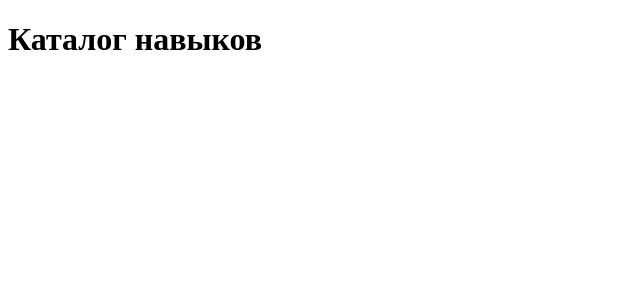
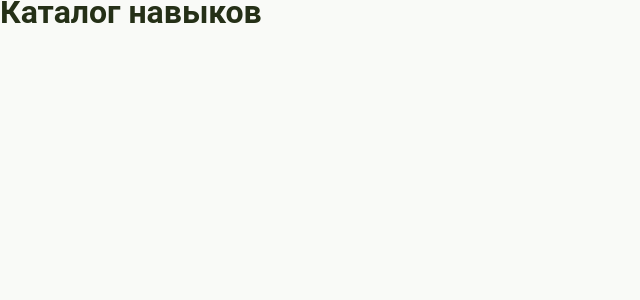
Before and after one commit to MVR75/skill-swap, a React (Vite) app: page / in a window 1280 px wide. Shown: the top 300 px of the page, without its empty margins (0-640 px from the left). Built offline with nearby package versions, Linux system fonts and the light colour scheme.

Commit message:
feat(styles): добававлены globals.css с CSS Reset и переменными

```diff
--- /dev/null
+++ b/src/app/globals.css
@@ -0,0 +1,128 @@
+*,
+*::before,
+*::after {
+  box-sizing: border-box;
+  margin: 0;
+  padding: 0;
+}
+
+ul,
+ol {
+  list-style: none;
+}
+
+a {
+  text-decoration: none;
+  color: inherit;
+}
+
+button {
+  background: none;
+  border: none;
+  cursor: pointer;
+  font: inherit;
+  color: inherit;
+}
+
+input,
+textarea,
+select {
+  font: inherit;
+  color: inherit;
+}
+
+img,
+picture,
+video,
+canvas,
+svg {
+  display: block;
+  max-width: 100%;
+}
+
+:root {
+  /* цвета: основные */
+  --color-primary: #abd27a;
+  --color-link: #508826;
+  --color-error: #bf3920;
+
+  /* текст */
+  --color-text: #253017;
+
+  /* фон*/
+  --color-bg-page: #f9faf7;
+  --color-bg-card: #ffffff;
+
+  /* теги по категориям */
+  --color-tag-business: #eee7f7;
+  --color-tag-languages: #ebe5c5;
+  --color-tag-home: #f7ebe5;
+  --color-tag-creative: #f7e7f2;
+  --color-tag-education: #e7f2f6;
+  --color-tag-health: #e9f7e7;
+
+  /* шрифты */
+  --font-primary: 'Roboto', sans-serif;
+  --font-secondary: 'Open Sans', sans-serif;
+
+  /* размеры шрифта */
+  --font-size-h1: 32px;
+  --font-size-h2: 24px;
+  --font-size-h3: 20px;
+  --font-size-h4: 16px;
+  --font-size-body: 16px;
+  --font-size-small: 12px;
+
+  /* высота строк */
+  --line-height-h1: 40px;
+  --line-height-h2: 28px;
+  --line-height-h3: 24px;
+  --line-height-h4: 24px;
+  --line-height-body: 24px;
+  --line-height-small: 16px;
+
+  /* вес шрифта */
+  --font-weight-regular: 400;
+  --font-weight-medium: 500;
+  --font-weight-semibold: 600;
+  --font-weight-bold: 700;
+
+  /* отступы */
+  --space-4: 4px;
+  --space-8: 8px;
+  --space-12: 12px;
+  --space-16: 16px;
+  --space-20: 20px;
+  --space-24: 24px;
+  --space-32: 32px;
+  --space-36: 36px;
+  --space-40: 40px;
+  --space-48: 48px;
+  --space-60: 60px;
+  --space-64: 64px;
+
+  /* радиусы */
+  --radius-sm: 12px; /* кнопки, инпуты, карточки */
+  --radius-tag: 20px;
+  --radius-full: 50%;
+}
+
+body {
+  font-family: var(--font-primary);
+  font-size: var(--font-size-body);
+  font-weight: var(--font-weight-regular);
+  line-height: var(--line-height-body);
+  letter-spacing: var(--letter-spacing-wide);
+  color: var(--color-text);
+  background-color: var(--color-bg-page);
+  -webkit-font-smoothing: antialiased;
+  -moz-osx-font-smoothing: grayscale;
+}
+
+#root {
+  min-height: 100vh;
+}
+
+a {
+  color: var(--color-link);
+}
--- a/src/index.css
+++ /dev/null
@@ -1,111 +0,0 @@
-:root {
-  --text: #6b6375;
-  --text-h: #08060d;
-  --bg: #fff;
-  --border: #e5e4e7;
-  --code-bg: #f4f3ec;
-  --accent: #aa3bff;
-  --accent-bg: rgba(170, 59, 255, 0.1);
-  --accent-border: rgba(170, 59, 255, 0.5);
-  --social-bg: rgba(244, 243, 236, 0.5);
-  --shadow:
-    rgba(0, 0, 0, 0.1) 0 10px 15px -3px, rgba(0, 0, 0, 0.05) 0 4px 6px -2px;
-
-  --sans: system-ui, 'Segoe UI', Roboto, sans-serif;
-  --heading: system-ui, 'Segoe UI', Roboto, sans-serif;
-  --mono: ui-monospace, Consolas, monospace;
-
-  font: 18px/145% var(--sans);
-  letter-spacing: 0.18px;
-  color-scheme: light dark;
-  color: var(--text);
-  background: var(--bg);
-  font-synthesis: none;
-  text-rendering: optimizeLegibility;
-  -webkit-font-smoothing: antialiased;
-  -moz-osx-font-smoothing: grayscale;
-
-  @media (max-width: 1024px) {
-    font-size: 16px;
-  }
-}
-
-@media (prefers-color-scheme: dark) {
-  :root {
-    --text: #9ca3af;
-    --text-h: #f3f4f6;
-    --bg: #16171d;
-    --border: #2e303a;
-    --code-bg: #1f2028;
-    --accent: #c084fc;
-    --accent-bg: rgba(192, 132, 252, 0.15);
-    --accent-border: rgba(192, 132, 252, 0.5);
-    --social-bg: rgba(47, 48, 58, 0.5);
-    --shadow:
-      rgba(0, 0, 0, 0.4) 0 10px 15px -3px, rgba(0, 0, 0, 0.25) 0 4px 6px -2px;
-  }
-
-  #social .button-icon {
-    filter: invert(1) brightness(2);
-  }
-}
-
-#root {
-  width: 1126px;
-  max-width: 100%;
-  margin: 0 auto;
-  text-align: center;
-  border-inline: 1px solid var(--border);
-  min-height: 100svh;
-  display: flex;
-  flex-direction: column;
-  box-sizing: border-box;
-}
-
-body {
-  margin: 0;
-}
-
-h1,
-h2 {
-  font-family: var(--heading);
-  font-weight: 500;
-  color: var(--text-h);
-}
-
-h1 {
-  font-size: 56px;
-  letter-spacing: -1.68px;
-  margin: 32px 0;
-  @media (max-width: 1024px) {
-    font-size: 36px;
-    margin: 20px 0;
-  }
-}
-h2 {
-  font-size: 24px;
-  line-height: 118%;
-  letter-spacing: -0.24px;
-  margin: 0 0 8px;
-  @media (max-width: 1024px) {
-    font-size: 20px;
-  }
-}
-p {
-  margin: 0;
-}
-
-code,
-.counter {
-  font-family: var(--mono);
-  display: inline-flex;
-  border-radius: 4px;
-  color: var(--text-h);
-}
-
-code {
-  font-size: 15px;
-  line-height: 135%;
-  padding: 4px 8px;
-  background: var(--code-bg);
-}
--- a/src/main.tsx
+++ b/src/main.tsx
@@ -1,6 +1,7 @@
 import React from 'react';
 import ReactDOM from 'react-dom/client';
 import { AppRouter } from './app/router';
+import './app/globals.css';
 
 ReactDOM.createRoot(document.getElementById('root')!).render(
   <React.StrictMode>
```
